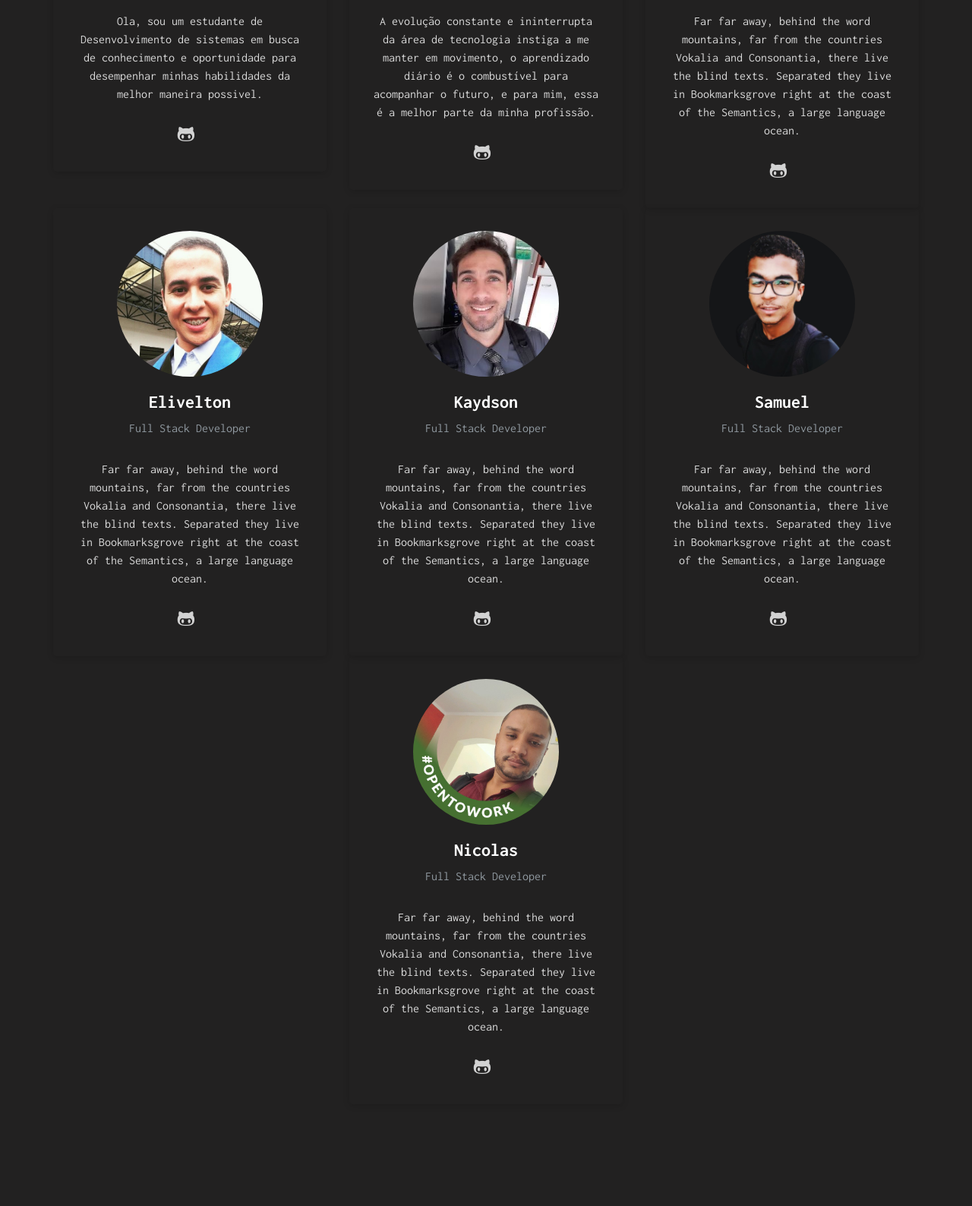
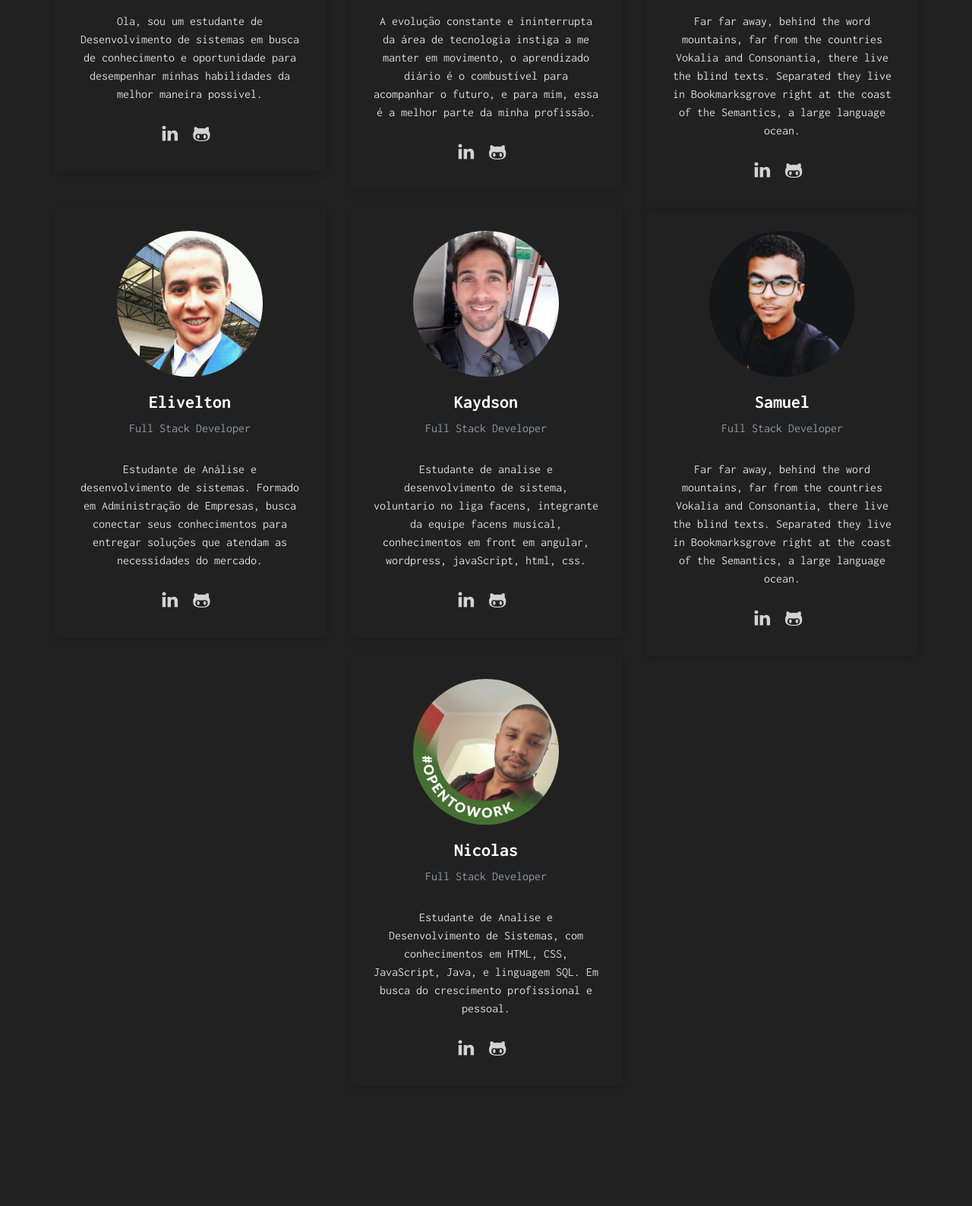
Before and after one commit to guavila31/SiteInovac-1, a plain HTML site: page index.html in a window 1280 px wide. Shown: the part 5861-7449 px from the top of the page at 76% size. Drawn offline with Linux system fonts and the light colour scheme; files whose address does not match are found by name.

Commit message:
index_1.3
atualizado dia 04/11

```diff
--- a/index.html
+++ b/index.html
@@ -201,7 +201,7 @@
 		</div>
 		<div class="fh5co-project">
 			<div class="container">
-				<div class="row">
+				<div class="row" class="grid2 to-animate" >
 					<div class="col-md-12 text-center">
 						<div class="project-grid to-animate-2" style="background-image:  url(images/Jogo_Pokemon.PNG);">
 							<div class="desc">
@@ -209,8 +209,8 @@
 								<span>By: Gustavo F Avila</span>
 									<p></p>
 									<p>Realizado em paralelo a faculdade, com a finalidade de exercitar a aperfeicoar os
-										conhecimentos obtidos</p>
-									<p>na aula de linguagem de Programação, utilizando a linguagem de Programação java
+										conhecimentos obtidos
+										na aula de linguagem de Programação, utilizando a linguagem de Programação java
 									 	e boas praticas de Programação Orientada a Objetos.</p>
 							</div>
 						</div>
@@ -221,8 +221,8 @@
 								<h3><a >Inovac hardwares</a></h3>
 								<span>By: Equipe Inovac</span>
 								<p></p>
-									<p>Programa Descktop em desenvolvimento com a finalidade de realizar a gestão</p>
-									<p>e fazer o controle de estoque de uma empresa de Hardware</p>
+									<p>Programa Descktop em desenvolvimento com a finalidade de realizar a gestão
+									e fazer o controle de estoque de uma empresa de Hardware</p>
 							</div>
 						</div>
 					</div>
@@ -388,6 +388,7 @@
 								<li><a href="#" class="facebook"><i class="icon-facebook"></i></a></li>
 								<li><a href="#" class="twitter"><i class="icon-twitter"></i></a></li>
 							-->
+								<li><a href="#" class="linkedin"><i class="icon-linkedin"></i></a></li>
 								<li><a href="#" class="github"><i class="icon-github-alt"></i></a></li>
 							</ul>
 						</div>
@@ -404,7 +405,10 @@
 								<li><a href="#" class="facebook"><i class="icon-facebook"></i></a></li>
 								<li><a href="#" class="twitter"><i class="icon-twitter"></i></a></li>
 							-->
-								<li><a href="#" class="github"><i class="icon-github-alt"></i></a></li>
+								<li><a href="#https://www.linkedin.com/in/pedro-h-s-ferraz/
+									" class="linkedin"><i class="icon-linkedin"></i></a></li>
+								<li><a href="#https://github.com/c-pedro-ferraz
+									" class="github"><i class="icon-github-alt"></i></a></li>
 							</ul>
 						</div>
 					</div>
@@ -420,6 +424,7 @@
 								<li><a href="#" class="facebook"><i class="icon-facebook"></i></a></li>
 								<li><a href="#" class="twitter"><i class="icon-twitter"></i></a></li>
 							-->
+								<li><a href="#" class="linkedin"><i class="icon-linkedin"></i></a></li>
 								<li><a href="#" class="github"><i class="icon-github-alt"></i></a></li>
 							</ul>
 						</div>
@@ -430,12 +435,13 @@
 							<div class="user"><img class="img-reponsive" src="images/elivelton.jfif" alt="Roger Garfield"></div>
 							<h3>Elivelton</h3>
 							<span class="position">Full Stack Developer</span>
-							<p>Far far away, behind the word mountains, far from the countries Vokalia and Consonantia, there live the blind texts. Separated they live in Bookmarksgrove right at the coast of the Semantics, a large language ocean.</p>
+							<p>Estudante de Análise e desenvolvimento de sistemas. Formado em Administração de Empresas, busca conectar seus conhecimentos para entregar soluções que atendam as necessidades do mercado.</p>
 							<ul class="social-media">
 								<!--
 								<li><a href="#" class="facebook"><i class="icon-facebook"></i></a></li>
 								<li><a href="#" class="twitter"><i class="icon-twitter"></i></a></li>
 							-->
+								<li><a href="#" class="linkedin"><i class="icon-linkedin"></i></a></li>
 								<li><a href="#" class="github"><i class="icon-github-alt"></i></a></li>
 							</ul>
 						</div>
@@ -446,12 +452,15 @@
 							<div class="user"><img class="img-reponsive" src="images/kaydson.jfif" alt="Roger Garfield"></div>
 							<h3>Kaydson</h3>
 							<span class="position">Full Stack Developer</span>
-							<p>Far far away, behind the word mountains, far from the countries Vokalia and Consonantia, there live the blind texts. Separated they live in Bookmarksgrove right at the coast of the Semantics, a large language ocean.</p>
+							<p>Estudante de analise e  desenvolvimento de sistema, voluntario no liga facens,
+								integrante da equipe facens musical, conhecimentos em front em angular, wordpress, javaScript,
+								 html, css.</p>
 							<ul class="social-media">
 								<!--
-								<li><a href="#" class="facebook"><i class="icon-facebook"></i></a></li>
+								<li><a href="#" class="linkedin"><i class="icon-linkedin"></i></a></li>
 								<li><a href="#" class="twitter"><i class="icon-twitter"></i></a></li>
 							-->
+								<li><a href="#" class="linkedin"><i class="icon-linkedin"></i></a></li>
 								<li><a href="#" class="github"><i class="icon-github-alt"></i></a></li>
 							</ul>
 						</div>
@@ -468,6 +477,7 @@
 								<li><a href="#" class="facebook"><i class="icon-facebook"></i></a></li>
 								<li><a href="#" class="twitter"><i class="icon-twitter"></i></a></li>
 							-->
+								<li><a href="#" class="linkedin"><i class="icon-linkedin"></i></a></li>
 								<li><a href="#" class="github"><i class="icon-github-alt"></i></a></li>
 							</ul>
 						</div>
@@ -482,12 +492,13 @@
 							<div class="user"><img class="img-reponsive" src="images/nicolas.jfif" alt="Roger Garfield"></div>
 							<h3>Nicolas</h3>
 							<span class="position">Full Stack Developer</span>
-							<p>Far far away, behind the word mountains, far from the countries Vokalia and Consonantia, there live the blind texts. Separated they live in Bookmarksgrove right at the coast of the Semantics, a large language ocean.</p>
+							<p>Estudante de Analise e Desenvolvimento de Sistemas, com conhecimentos em HTML, CSS, JavaScript, Java, e linguagem SQL. Em busca do crescimento profissional e pessoal.</p>
 							<ul class="social-media">
 								<!--
 								<li><a href="#" class="facebook"><i class="icon-facebook"></i></a></li>
 								<li><a href="#" class="twitter"><i class="icon-twitter"></i></a></li>
 							-->
+								<li><a href="#" class="linkedin"><i class="icon-linkedin"></i></a></li>
 								<li><a href="#" class="github"><i class="icon-github-alt"></i></a></li>
 							</ul>
 						</div>
```
